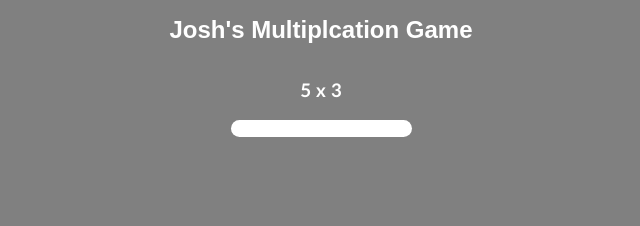
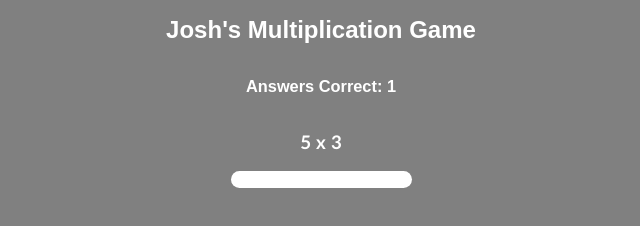
Before and after one commit to zRythm1/legpain1, a plain HTML site: page index.html in a window 1280 px wide. Both pictures are taken after a click on the button "Easy". Shown: the whole page, without its empty margins (319-959 px from the left). Drawn offline with Linux system fonts and the light colour scheme.

Commit message:
Update #2
Maths Game now tracks your correct answers

```diff
--- a/index.html
+++ b/index.html
@@ -9,7 +9,10 @@
 </head>
 <body>
     <div class="Introduction">
-        <h1 class="title">Josh's Multiplcation Game</h1>
+        <h1 class="title">Josh's Multiplication Game</h1>
+    </div>
+    <div id="correctvisible" class="CorrectAnswers">
+        <h3 id="correctHidden"class="correctAnswer">Answers Correct: 0</h3>
     </div>
     <div class="numberClass" id="Numbers">
         <h3 id="number1">Number1</h3>
@@ -33,6 +36,8 @@
     const number2Printer = document.getElementById("number2")
     const textBox = document.getElementById("textField")
     let multiplier = 0;
+    const corrrectAnswerPrinter = document.getElementById("correctHidden")
+    let correctAnswers = 0;
 
     function gameStartEasy(){
         console.log("Easy Difficulty");
@@ -40,6 +45,7 @@
         document.getElementById("selectDifficulty").remove();
         document.getElementById('Numbers').style.visibility = 'visible';
         document.getElementById('Input').style.visibility = 'visible';
+        document.getElementById('correctvisible').style.visibility = 'visible';
         multiplier = 11;
         return numberGenerator();
     }
@@ -49,6 +55,7 @@
         document.getElementById("selectDifficulty").remove();
         document.getElementById('Numbers').style.visibility = 'visible';
         document.getElementById('Input').style.visibility = 'visible';
+        document.getElementById('correctvisible').style.visibility = 'visible';
         multiplier = 21;
         return numberGenerator();
     }
@@ -58,6 +65,7 @@
         document.getElementById("selectDifficulty").remove();
         document.getElementById('Numbers').style.visibility = 'visible';
         document.getElementById('Input').style.visibility = 'visible';
+        document.getElementById('correctvisible').style.visibility = 'visible';
         multiplier = 51;
         return numberGenerator();
     }
@@ -86,6 +94,8 @@
 
         if (numbersMultiplied == textPrinter.value){
             console.log("Answer correct");
+            correctAnswers++
+            corrrectAnswerPrinter.innerHTML = `Answers Correct: ${correctAnswers} `;
             return numberGenerator();
         } else {
             console.log("Not correct yet");
--- a/styles.css
+++ b/styles.css
@@ -8,6 +8,10 @@
 
 #Input {
     visibility:hidden;
+}
+
+.CorrectAnswers {
+    visibility: hidden;
 }
 
 .content {
@@ -57,11 +61,23 @@ body {
 .title {
     justify-content: center;
     align-items: center;
+    text-align: center;
     display: flex;
     font-family: sans-serif;
     font-size: 24px;
     color: white;
 }
+
+.CorrectAnswers {
+    justify-content: center;
+    align-items: center;
+    text-align: center;
+    display: flex;
+    font-family: sans-serif;
+    font-size: 14px;
+    color: white;
+}
+
 
 .selectDifficulty {
     justify-content: center;
```
